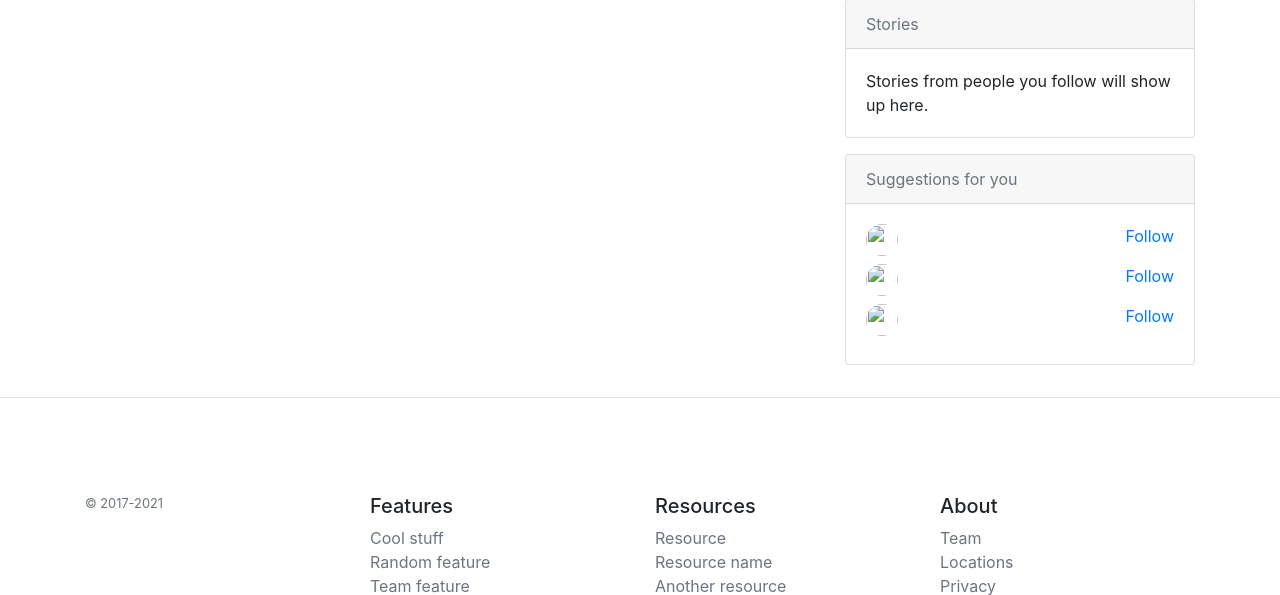
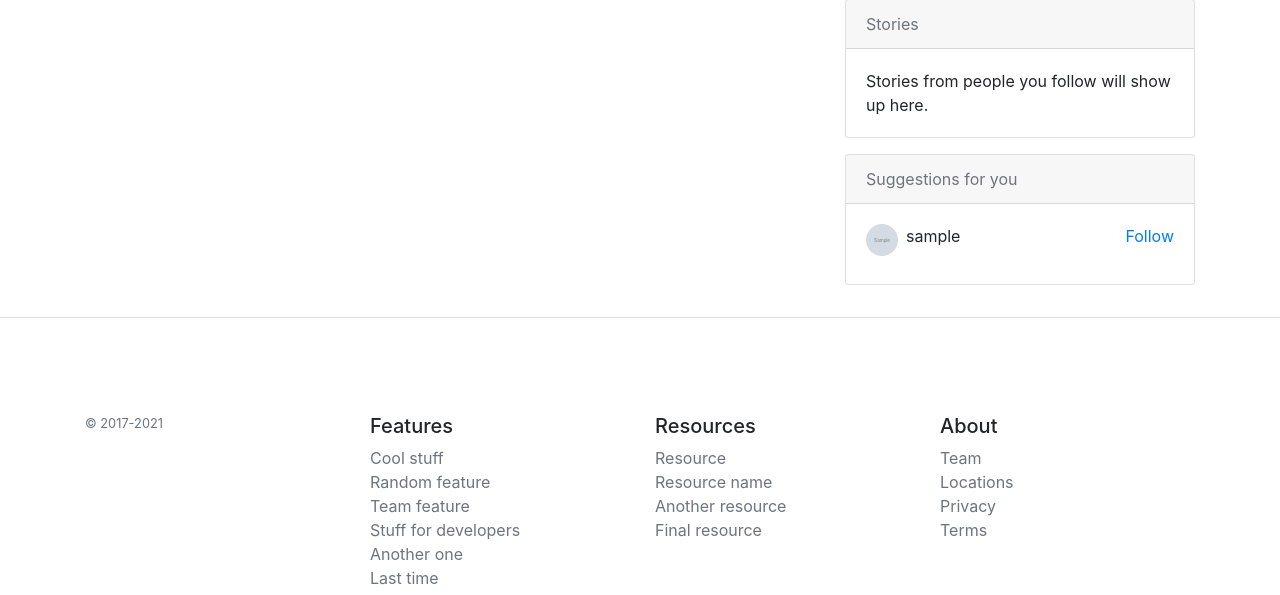
Before and after one commit to duo2208/django-with-react2, a Django app: template instagramsns/templates/instagramsns/index.html in a window 1280 px wide. Shown: the part 197-792 px from the top of the page. Run offline with Django 3.2, Linux system fonts and the light colour scheme; the template is opened without the code that fills it: most values are stand-ins (such as "Sample title", 1, 10 or a date in 2020); grey boxes marked "Sample" are stand-in pictures; some libraries are stand-ins or nearby versions.

Commit message:
follow doing

```diff
--- a/accounts/models.py
+++ b/accounts/models.py
@@ -11,6 +11,9 @@
     class GenderChoices(models.TextChoices):
         MALE = "M", "Male"
         FEMALE = "F", "Female"
+
+    follower_set = models.ManyToManyField("self", blank=True)
+    following_set = models.ManyToManyField("self", blank=True)
 
     website_url = models.URLField(blank=True)
     bio = models.TextField(blank=True)
--- a/accounts/urls.py
+++ b/accounts/urls.py
@@ -1,5 +1,5 @@
 from django.contrib.auth import views as auth_views
-from django.urls import path
+from django.urls import path, re_path
 from . import views
 
 urlpatterns = [
@@ -8,4 +8,7 @@
     path('login/', views.login, name='login'),
     path('password_change/', views.password_change, name='password_change'),
     path('edit/', views.profile_edit, name='profile_edit'),
+
+    re_path(r'^(?P<username>[\w.@+-]+)/follow/$', views.user_follow, name='user_follow'),
+    re_path(r'^(?P<username>[\w.@+-]+)/follow/$', views.user_unfollow, name='user_unfollow'),
 ]
--- a/instagramsns/templates/instagramsns/timeline_sidebar.html
+++ b/instagramsns/templates/instagramsns/timeline_sidebar.html
@@ -22,8 +22,8 @@
         Suggestions for you
     </div>
     <div class="card-body">
-        {% include "instagramsns/timeline_sidebar_user_follow.html" with friend_user=user %}
-        {% include "instagramsns/timeline_sidebar_user_follow.html" with friend_user=user %}
-        {% include "instagramsns/timeline_sidebar_user_follow.html" with friend_user=user %}
+        {% for suggested_user in suggested_user_list %}
+            {% include "instagramsns/timeline_sidebar_user_follow.html" %}
+        {% endfor %}
     </div>
 </div>
--- a/instagramsns/templates/instagramsns/timeline_sidebar_user_follow.html
+++ b/instagramsns/templates/instagramsns/timeline_sidebar_user_follow.html
@@ -1,11 +1,11 @@
 <div class="d-flex mb-2">
     <div class="mr-2">
-        <img src="{{ friend_user.avatar_url }}" style="width: 32px; height: 32px;" class="rounded-circle"/>
+        <img src="{{ suggested_user.avatar_url }}" style="width: 32px; height: 32px;" class="rounded-circle"/>
     </div>
     <div class="">
-        {{ friend_user.username }}
+        {{ suggested_user.username }}
     </div>
     <div class="ml-auto">
-        <a href="#">Follow</a>
+        <a href="{% url 'user_follow' suggested_user.username %}">Follow</a>
     </div>
 </div>
--- a/instagramsns/views.py
+++ b/instagramsns/views.py
@@ -7,8 +7,10 @@
 
 @login_required
 def index(request):
+    # User.objects.all() 은 유연하지 않은 방법
+    suggested_user_list = get_user_model().objects.all().exclude(pk=request.user.pk)
     return render(request, "instagramsns/index.html", {
-
+        "suggested_user_list": suggested_user_list,
     })
 
 @login_required
```
Also changed, not shown: accounts/views.py (+8 -0 lines), accounts/migrations/0005_auto_20220112_1003.py (added).
